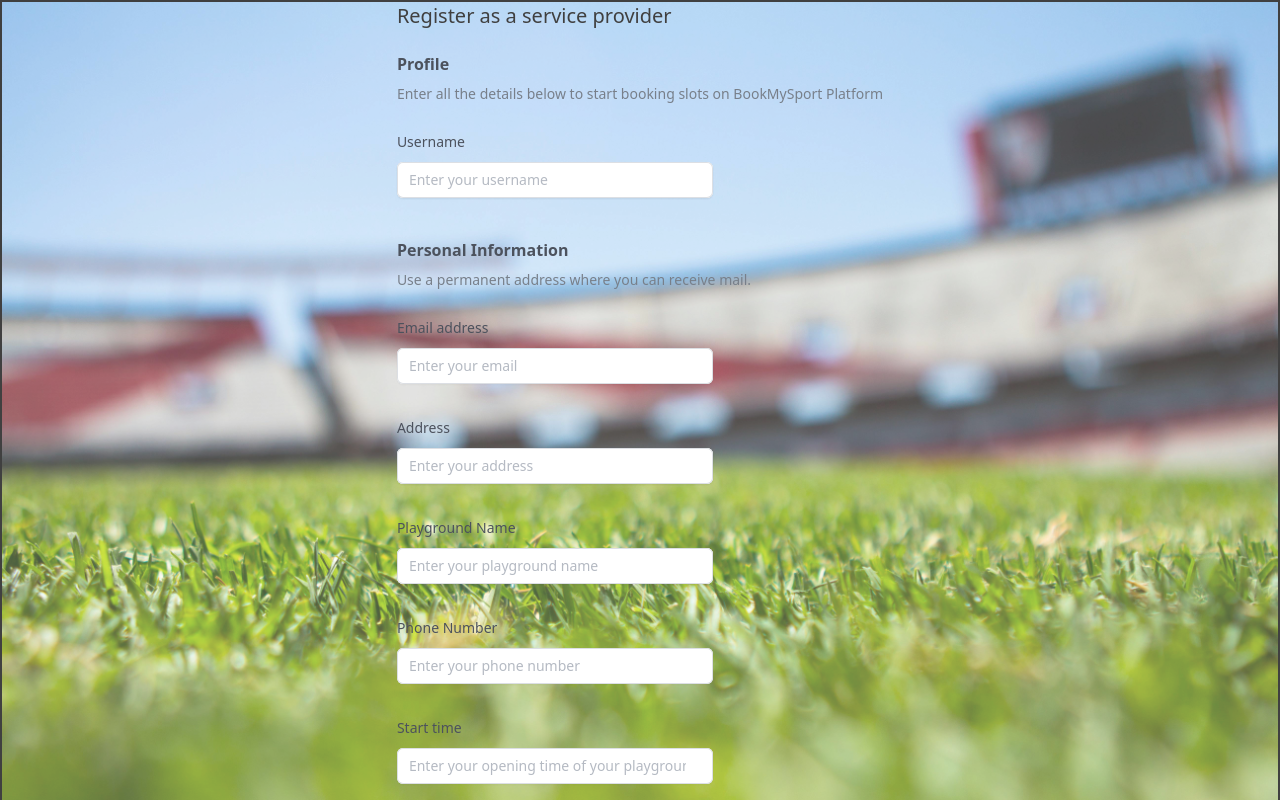
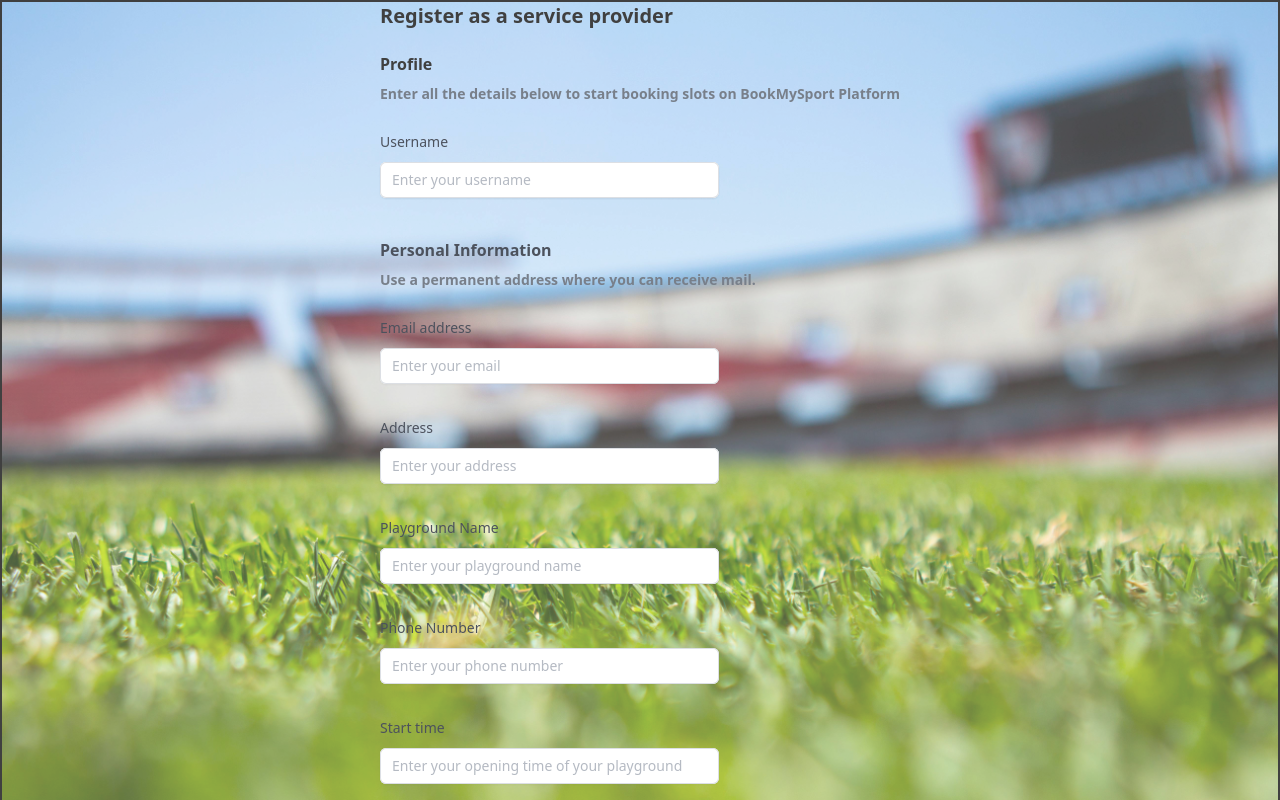
Before and after one commit to Juhair7/BookMySport-Frontend, a React (Vite) app: page /spreg in a window 1280 px wide. Shown: the top 800 px of the page. Built offline with nearby package versions, Linux system fonts and the light colour scheme.

Commit message:
Change font to font-bold

```diff
--- a/src/Components/Registration/SPReg.jsx
+++ b/src/Components/Registration/SPReg.jsx
@@ -4,7 +4,7 @@ import SPSignUpTemp from '../Templates/SPSignUpTemp'
 const SPReg = () => {
   return (
     <>
-      <div className='flex flex-wrap flex-row justify-center' style={{ backgroundImage: 'url("pexels-juan-salamanca-61143.jpg")', backgroundSize: 'cover', backgroundRepeat: 'no-repeat', backgroundPosition: 'center', backgroundAttachment: '', border: '2px solid black', opacity: 0.75,backgroundAttachment: 'fixed' }}>
+      <div className='flex flex-wrap flex-row justify-center' style={{ backgroundImage: 'url("pexels-juan-salamanca-61143.jpg")', backgroundSize: 'cover', backgroundRepeat: 'no-repeat', backgroundPosition: 'center', border: '2px solid black', opacity: 0.75,backgroundAttachment: 'fixed' }}>
         <div>
           <SPSignUpTemp />
         </div>
--- a/src/Components/RoleSelection/SelectRole.jsx
+++ b/src/Components/RoleSelection/SelectRole.jsx
@@ -7,7 +7,7 @@ const SelectRole = () => {
 
     return (
         <>
-            <div style={{ backgroundImage: 'url("pexels-pixabay-46798.jpg")', backgroundSize: 'cover', backgroundRepeat: 'no-repeat', backgroundPosition: 'center', backgroundAttachment: 'fixed',border:'2px solid black' }}>
+            <div style={{ backgroundImage: 'url("pexels-pixabay-46798.jpg")', backgroundSize: 'cover', backgroundRepeat: 'no-repeat', backgroundPosition: 'center', backgroundAttachment: '',border:'2px solid black',height:"835px" }}>
                 <p className='text-center text-xl g-font'>Select the role you wish to register for on BookMySport</p>
                 <div className="flex justify-center items-center w-1/2 mx-auto my-9">
                     <div className="mx-5">
--- a/src/Components/Templates/SPSignUpTemp.jsx
+++ b/src/Components/Templates/SPSignUpTemp.jsx
@@ -79,12 +79,12 @@ const SPSignUpTemp = () => {
 
     return (
         <>
-        <p className='text-left text-xl' style={{marginRight:"-10px"}}>Register as a service provider</p>
+        <p className='text-left text-xl font-bold' style={{marginRight:"-10px"}}>Register as a service provider</p>
             <form>
                 <div className="space-y-12">
                     <div className="pb-12 mt-5">
-                        <h2 className="text-base font-semibold leading-7 text-gray-900">Profile</h2>
-                        <p className="mt-1 text-sm leading-6 text-gray-600">
+                        <h2 className="text-base font-semibold leading-7 text-black">Profile</h2>
+                        <p className="mt-1 text-sm leading-6 text-gray-600 font-bold">
                             Enter all the details below to start booking slots on BookMySport Platform
                         </p>
 
@@ -115,7 +115,7 @@ const SPSignUpTemp = () => {
 
                     <div className="pb-12" style={{ marginTop: "-10px" }}>
                         <h2 className="text-base font-semibold leading-7 text-gray-900">Personal Information</h2>
-                        <p className="mt-1 text-sm leading-6 text-gray-600">Use a permanent address where you can receive mail.</p>
+                        <p className="mt-1 text-sm leading-6 text-gray-600 font-bold">Use a permanent address where you can receive mail.</p>
 
                         <div className="mt-6 grid grid-cols-1 gap-x-6 gap-y-8 sm:grid-cols-6">
 
```
